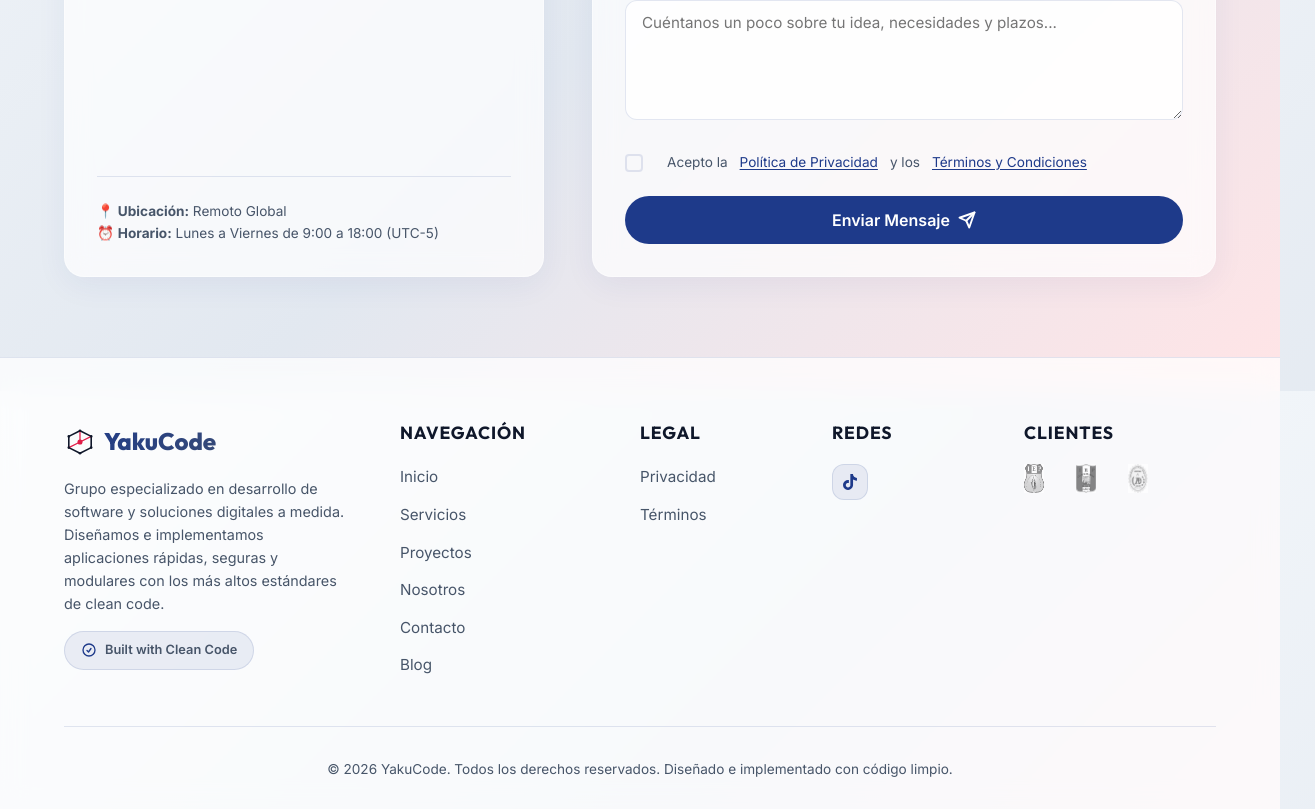
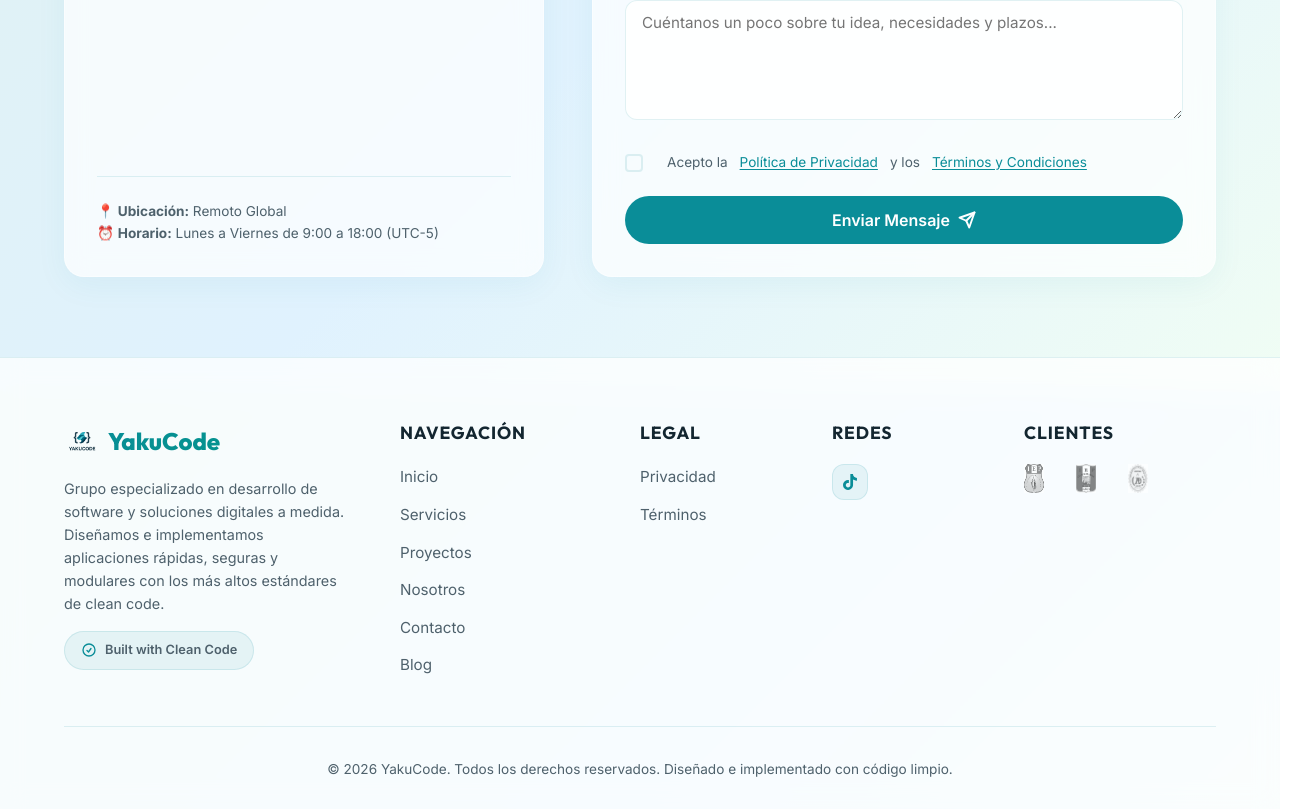
Before and after one commit to LeonardoTorresV/Ca-eTech, a React (Vite) app: page / in a window 1280 px wide. Shown: the part 10009-10818 px from the top of the page, 1315 px wide, since content can reach past the window. Built offline with nearby package versions, Linux system fonts and the light colour scheme.

Commit message:
fix: Paleta de colores, url de redes.

```diff
--- a/src/components/Footer.css
+++ b/src/components/Footer.css
@@ -32,9 +32,11 @@
   -webkit-text-fill-color: transparent;
 }
 
-.footer-logo svg {
-  width: 2rem;
-  height: 2rem;
+.footer-logo-icon {
+  width: 2.25rem;
+  height: 2.25rem;
+  object-fit: contain;
+  border-radius: 4px;
 }
 
 .footer-brand-desc {
--- a/src/components/Footer.jsx
+++ b/src/components/Footer.jsx
@@ -11,17 +11,7 @@ export default function Footer({ onNavigate }) {
           {/* Logo & Description */}
           <div className="footer-brand">
             <div className="footer-logo">
-              <svg viewBox="0 0 100 100" fill="none">
-                <path d="M50 15 L85 32.5 V67.5 L50 85 L15 67.5 V32.5 Z" stroke="var(--color-logo-navy)" strokeWidth="5" strokeLinejoin="round" />
-                <path d="M50 15 L50 50 M85 32.5 L50 50 M15 67.5 L50 50" stroke="var(--color-logo-red)" strokeWidth="4" strokeLinecap="round" />
-                <circle cx="50" cy="50" r="8" fill="var(--color-logo-red)" />
-                <circle cx="50" cy="15" r="4" fill="var(--color-logo-navy)" />
-                <circle cx="85" cy="32.5" r="4" fill="var(--color-logo-navy)" />
-                <circle cx="85" cy="67.5" r="4" fill="var(--color-logo-navy)" />
-                <circle cx="50" cy="85" r="4" fill="var(--color-logo-navy)" />
-                <circle cx="15" cy="67.5" r="4" fill="var(--color-logo-navy)" />
-                <circle cx="15" cy="32.5" r="4" fill="var(--color-logo-navy)" />
-              </svg>
+              <img src="/yakucode-logo-no-wallpaper.png" className="footer-logo-icon" alt="YakuCode Logo" />
               <span>YakuCode</span>
             </div>
             <p className="footer-brand-desc">
@@ -78,8 +68,8 @@ export default function Footer({ onNavigate }) {
                   <path d="M24 4.557c-.883.392-1.832.656-2.828.775 1.017-.609 1.798-1.574 2.165-2.724-.951.564-2.005.974-3.127 1.195-.897-.957-2.178-1.555-3.594-1.555-3.179 0-5.515 2.966-4.797 6.045-4.091-.205-7.719-2.165-10.148-5.144-1.29 2.213-.669 5.108 1.523 6.574-.806-.026-1.566-.247-2.229-.616-.054 2.281 1.581 4.415 3.949 4.89-.693.188-1.452.232-2.224.084.626 1.956 2.444 3.379 4.6 3.419-2.07 1.623-4.678 2.348-7.29 2.04 2.179 1.397 4.768 2.212 7.548 2.212 9.142 0 14.307-7.721 13.995-14.646.962-.695 1.797-1.562 2.457-2.549z"/>
                 </svg>
               </a> */}
-              <a href="https://www.tiktok.com/@caetech4?is_from_webapp=1&sender_device=pc" target="_blank" rel="noopener noreferrer" className="footer-social-btn" aria-label="TikTok">
-                <svg role="img" viewBox="0 0 24 24" xmlns="http://www.w3.org/2000/svg"><title>TikTok</title><path d="M12.525.02c1.31-.02 2.61-.01 3.91-.02.08 1.53.63 3.09 1.75 4.17 1.12 1.11 2.7 1.62 4.24 1.79v4.03c-1.44-.05-2.89-.35-4.2-.97-.57-.26-1.1-.59-1.62-.93-.01 2.92.01 5.84-.02 8.75-.08 1.4-.54 2.79-1.35 3.94-1.31 1.92-3.58 3.17-5.91 3.21-1.43.08-2.86-.31-4.08-1.03-2.02-1.19-3.44-3.37-3.65-5.71-.02-.5-.03-1-.01-1.49.18-1.9 1.12-3.72 2.58-4.96 1.66-1.44 3.98-2.13 6.15-1.72.02 1.48-.04 2.96-.04 4.44-.99-.32-2.15-.23-3.02.37-.63.41-1.11 1.04-1.36 1.75-.21.51-.15 1.07-.14 1.61.24 1.64 1.82 3.02 3.5 2.87 1.12-.01 2.19-.66 2.77-1.61.19-.33.4-.67.41-1.06.1-1.79.06-3.57.07-5.36.01-4.03-.01-8.05.02-12.07z"/></svg>
+              <a href="https://www.tiktok.com/@yakucode" target="_blank" rel="noopener noreferrer" className="footer-social-btn" aria-label="TikTok">
+                <svg role="img" viewBox="0 0 24 24" xmlns="http://www.w3.org/2000/svg"><title>TikTok</title><path d="M12.525.02c1.31-.02 2.61-.01 3.91-.02.08 1.53.63 3.09 1.75 4.17 1.12 1.11 2.7 1.62 4.24 1.79v4.03c-1.44-.05-2.89-.35-4.2-.97-.57-.26-1.1-.59-1.62-.93-.01 2.92.01 5.84-.02 8.75-.08 1.4-.54 2.79-1.35 3.94-1.31 1.92-3.58 3.17-5.91 3.21-1.43.08-2.86-.31-4.08-1.03-2.02-1.19-3.44-3.37-3.65-5.71-.02-.5-.03-1-.01-1.49.18-1.9 1.12-3.72 2.58-4.96 1.66-1.44 3.98-2.13 6.15-1.72.02 1.48-.04 2.96-.04 4.44-.99-.32-2.15-.23-3.02.37-.63.41-1.11 1.04-1.36 1.75-.21.51-.15 1.07-.14 1.61.24 1.64 1.82 3.02 3.5 2.87 1.12-.01 2.19-.66 2.77-1.61.19-.33.4-.67.41-1.06.1-1.79.06-3.57.07-5.36.01-4.03-.01-8.05.02-12.07z" /></svg>
               </a>
             </div>
           </div>
--- a/src/components/Loader.css
+++ b/src/components/Loader.css
@@ -6,15 +6,47 @@
   align-items: center;
   justify-content: center;
   z-index: 9999;
-  transition: opacity 0.4s ease, visibility 0.4s ease;
+  transition: opacity 0.5s ease, visibility 0.5s ease;
 }
 
-.loader-spinner {
-  width: 100px;
-  height: 100px;
+.loader-content {
+  display: flex;
+  flex-direction: column;
+  align-items: center;
+  gap: 1.5rem;
 }
 
-.loader-spinner svg {
-  width: 100%;
+.loader-logo {
+  width: 6rem;
+  height: 6rem;
+  background: url('/yakucode-logo-no-wallpaper.png') center/contain no-repeat;
+  background-color: #ffffff;
+  background-blend-mode: multiply;
+  animation: loaderPulse 1.2s ease-in-out infinite;
+}
+
+.loader-bar {
+  width: 10rem;
+  height: 3px;
+  border-radius: 2px;
+  background: var(--color-border);
+  overflow: hidden;
+}
+
+.loader-bar-fill {
+  width: 40%;
   height: 100%;
+  border-radius: 2px;
+  background: var(--color-primary);
+  animation: loaderSlide 1.2s ease-in-out infinite;
 }
+
+@keyframes loaderPulse {
+  0%, 100% { opacity: 1; transform: scale(1); }
+  50% { opacity: 0.7; transform: scale(0.95); }
+}
+
+@keyframes loaderSlide {
+  0% { transform: translateX(-100%); }
+  100% { transform: translateX(350%); }
+}
--- a/src/components/Loader.jsx
+++ b/src/components/Loader.jsx
@@ -7,7 +7,7 @@ export default function Loader() {
   useEffect(() => {
     const timer = setTimeout(() => {
       setLoading(false)
-    }, 800)
+    }, 1200)
     return () => clearTimeout(timer)
   }, [])
 
@@ -15,22 +15,11 @@ export default function Loader() {
 
   return (
     <div className="loader-overlay">
-      <div className="loader-spinner">
-        <svg viewBox="0 0 100 100" fill="none" xmlns="http://www.w3.org/2000/svg">
-          <circle cx="50" cy="50" r="40" stroke="var(--color-border)" strokeWidth="6" />
-          <path d="M38 28 L52 20 M24 52 L24 36 L38 28 M24 52 L38 60 L45.5 55.5" stroke="var(--color-primary)" strokeWidth="6.5" strokeLinecap="round" strokeLinejoin="round">
-            <animateTransform attributeName="transform" type="rotate" from="0 50 50" to="360 50 50" dur="1.5s" repeatCount="indefinite" />
-          </path>
-          <circle cx="50" cy="20" r="4.5" fill="var(--color-accent)">
-            <animate attributeName="opacity" values="0.4;1;0.4" dur="1.5s" repeatCount="indefinite" />
-          </circle>
-          <circle cx="24" cy="36" r="4.5" fill="var(--color-primary)">
-            <animate attributeName="opacity" values="0.4;1;0.4" dur="1.5s" begin="0.2s" repeatCount="indefinite" />
-          </circle>
-          <circle cx="76" cy="36" r="4.5" fill="var(--color-accent)">
-            <animate attributeName="opacity" values="0.4;1;0.4" dur="1.5s" begin="0.4s" repeatCount="indefinite" />
-          </circle>
-        </svg>
+      <div className="loader-content">
+        <div className="loader-logo" />
+        <div className="loader-bar">
+          <div className="loader-bar-fill" />
+        </div>
       </div>
     </div>
   )
--- a/src/components/TechStack.css
+++ b/src/components/TechStack.css
@@ -88,9 +88,11 @@
   filter: drop-shadow(0 0 15px rgba(131, 205, 41, 0.45));
 }
 
-.tech-logo-wrapper svg {
+.tech-logo-wrapper svg,
+.tech-logo-wrapper img {
   width: 100%;
   height: 100%;
+  object-fit: contain;
 }
 
 @media (max-width: 768px) {
--- a/src/index.css
+++ b/src/index.css
@@ -18,55 +18,55 @@
 }
 
 [data-theme='light'] {
-  --color-bg-gradient: linear-gradient(135deg, #f1f5f9 0%, #e2e8f0 50%, #ffe4e6 100%);
+  --color-bg-gradient: linear-gradient(135deg, #e0f2f1 0%, #e0f2fe 50%, #f0fdf4 100%);
   --color-bg-solid: #ffffff;
   --color-bg-card: rgba(255, 255, 255, 0.7);
   --color-bg-card-hover: rgba(255, 255, 255, 0.9);
-  --color-text-main: #0f172a;
-  --color-text-muted: #475569;
-  --color-primary: #1e3a8a; /* Navy Blue */
-  --color-primary-dark: #0f172a;
-  --color-secondary: #475569; /* Slate */
-  --color-accent: #e11d48; /* Crimson Red */
-  --color-border: rgba(30, 58, 138, 0.12);
+  --color-text-main: #132630;
+  --color-text-muted: #4e616c;
+  --color-primary: #0a8d98; /* Deep Teal / Yaku Teal */
+  --color-primary-dark: #076c75;
+  --color-secondary: #009688;
+  --color-accent: #1cc5b9; /* Light Aqua */
+  --color-border: rgba(10, 141, 152, 0.12);
   --color-border-card: rgba(255, 255, 255, 0.4);
-  --color-shadow: rgba(30, 58, 138, 0.06);
-  --color-shadow-hover: rgba(30, 58, 138, 0.12);
+  --color-shadow: rgba(10, 141, 152, 0.06);
+  --color-shadow-hover: rgba(10, 141, 152, 0.12);
   --color-navbar-bg: rgba(255, 255, 255, 0.75);
   --color-btn-text: #ffffff;
-  --color-btn-secondary-bg: rgba(30, 58, 138, 0.08);
-  --color-btn-secondary-text: #1e3a8a;
+  --color-btn-secondary-bg: rgba(10, 141, 152, 0.08);
+  --color-btn-secondary-text: #0a8d98;
 
-  /* Dynamic Logo Colors */
-  --color-logo-navy: #0f172a;
-  --color-logo-red: #e11d48;
-  --color-logo-outline: #0f172a;
+  /* Dynamic Logo Colors from YakuCode design */
+  --color-logo-navy: #132630;
+  --color-logo-red: #0a8d98;
+  --color-logo-outline: #132630;
 }
 
 [data-theme='dark'] {
-  --color-bg-gradient: linear-gradient(135deg, #090d16 0%, #030712 50%, #200810 100%);
-  --color-bg-solid: #030712;
+  --color-bg-gradient: linear-gradient(135deg, #05141c 0%, #02090f 50%, #0b0716 100%);
+  --color-bg-solid: #02090f;
   --color-bg-card: rgba(15, 23, 42, 0.6);
   --color-bg-card-hover: rgba(15, 23, 42, 0.85);
-  --color-text-main: #f8fafc;
-  --color-text-muted: #94a3b8;
-  --color-primary: #3b82f6; /* Light Navy / Vibrant Blue */
-  --color-primary-dark: #1d4ed8;
-  --color-secondary: #94a3b8; /* Slate Muted */
-  --color-accent: #f43f5e; /* Vibrant Crimson/Rose */
-  --color-border: rgba(59, 130, 246, 0.18);
+  --color-text-main: #f1f7f9;
+  --color-text-muted: #8ca3ae;
+  --color-primary: #3ac8b7; /* Fresh Aqua / Teal */
+  --color-primary-dark: #0a8d98;
+  --color-secondary: #8ca3ae;
+  --color-accent: #59d5cd; /* Very Light Mint */
+  --color-border: rgba(58, 200, 183, 0.18);
   --color-border-card: rgba(255, 255, 255, 0.06);
   --color-shadow: rgba(0, 0, 0, 0.35);
-  --color-shadow-hover: rgba(59, 130, 246, 0.25);
-  --color-navbar-bg: rgba(3, 7, 18, 0.75);
-  --color-btn-text: #030712;
-  --color-btn-secondary-bg: rgba(59, 130, 246, 0.12);
-  --color-btn-secondary-text: #3b82f6;
+  --color-shadow-hover: rgba(58, 200, 183, 0.25);
+  --color-navbar-bg: rgba(2, 9, 15, 0.75);
+  --color-btn-text: #02090f;
+  --color-btn-secondary-bg: rgba(58, 200, 183, 0.12);
+  --color-btn-secondary-text: #3ac8b7;
 
   /* Dynamic Logo Colors */
-  --color-logo-navy: #3b82f6;
-  --color-logo-red: #f43f5e;
-  --color-logo-outline: #f8fafc;
+  --color-logo-navy: #3ac8b7;
+  --color-logo-red: #59d5cd;
+  --color-logo-outline: #f1f7f9;
 }
 
 body {
```
Also changed, not shown: src/components/Contact.css (+4 -3 lines), index.html (line endings or trailing spaces), public/yakucode-logo-no-wallpaper.png (added), public/yakucode-logo.png (added), src/components/Header.css (line endings or trailing spaces), src/components/Header.jsx (line endings or trailing spaces), 5 other files (tests, documents, lock files or other folders).
